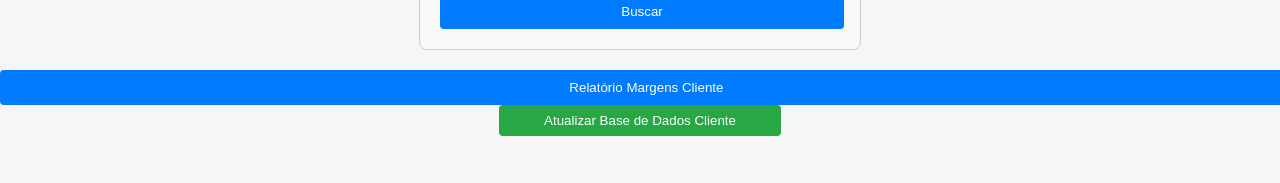
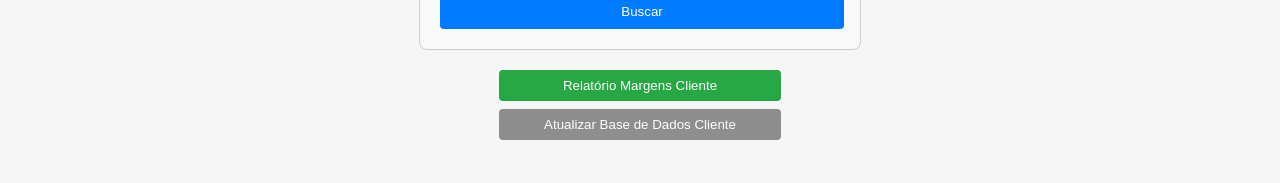
Before and after one commit to gvfbossa/central-consig-bancos, an Angular app: page /central-consig-bancos/home in a window 1280 px wide. Shown: the part 368-551 px from the top of the page. Built offline with nearby package versions, Linux system fonts and the light colour scheme; no server answers; sample sign-in values are in the browser's storage.

Commit message:
btn rel margens

```diff
--- a/src/app/components/search-cliente/search-cliente.component.css
+++ b/src/app/components/search-cliente/search-cliente.component.css
@@ -59,7 +59,7 @@
   .btn-atualizar {
     width: 22%;
     margin: 0 auto;
-    background-color: #28a745;
+    background-color: #8e8e8e;
     display: flex;
     justify-content: center;
     align-items: center;
@@ -71,10 +71,10 @@
     cursor: pointer;
   }
 
-  btn-excel {
+  .btn-excel {
     width: 22%;
     margin: 0 auto;
-    background-color: #8e8e8e;
+    background-color: #28a745;
     display: flex;
     justify-content: center;
     align-items: center;
@@ -84,4 +84,5 @@
     border: none;
     border-radius: 4px;
     cursor: pointer;
+    margin-bottom: 0.5rem;
   }
--- a/src/app/components/search-cliente/search-cliente.component.ts
+++ b/src/app/components/search-cliente/search-cliente.component.ts
@@ -5,6 +5,7 @@ import { CommonModule } from '@angular/common';
 import { ReactiveFormsModule } from '@angular/forms';
 import { ResultClienteComponent } from '../result-cliente/result-cliente.component';
 import { Cliente } from '../../models/cliente.model';
+import FileSaver from 'file-saver';
 
 @Component({
   selector: 'app-search-cliente',
@@ -74,8 +75,16 @@ export class SearchClienteComponent {
   }
 
   relatorioMargensCliente() {
-    this.clienteService.relatorioMargensCliente();
+    this.clienteService.relatorioMargensCliente().subscribe((response) => {
+          if (response.body) {
+            const file = new Blob([response.body], { type: 'application/vnd.openxmlformats-officedocument.spreadsheetml.sheet' });
+            const dataFormatada = new Date().toLocaleDateString('pt-BR');
+            const nomeArquivo = "Relatorio_Propostas_" + dataFormatada + ".xlsx";
+            FileSaver.saveAs(file, nomeArquivo);
+          } else {
+            alert('Erro ao baixar o arquivo, tente novamente.');
+          }
+        });
   }
 
-
 }
--- a/src/app/services/cliente.service.ts
+++ b/src/app/services/cliente.service.ts
@@ -40,7 +40,7 @@ export class ClienteService {
         'Content-Type': 'application/json'
       });
 
-      return this.http.post(`${this.baseUrl}/cliente/excel`, {}, {
+      return this.http.post(`${this.baseUrl}cliente/excel`, {}, {
         headers,
         responseType: 'blob',
         observe: 'response'
```
Also changed, not shown: 7 other files (tests, documents, lock files or other folders).
